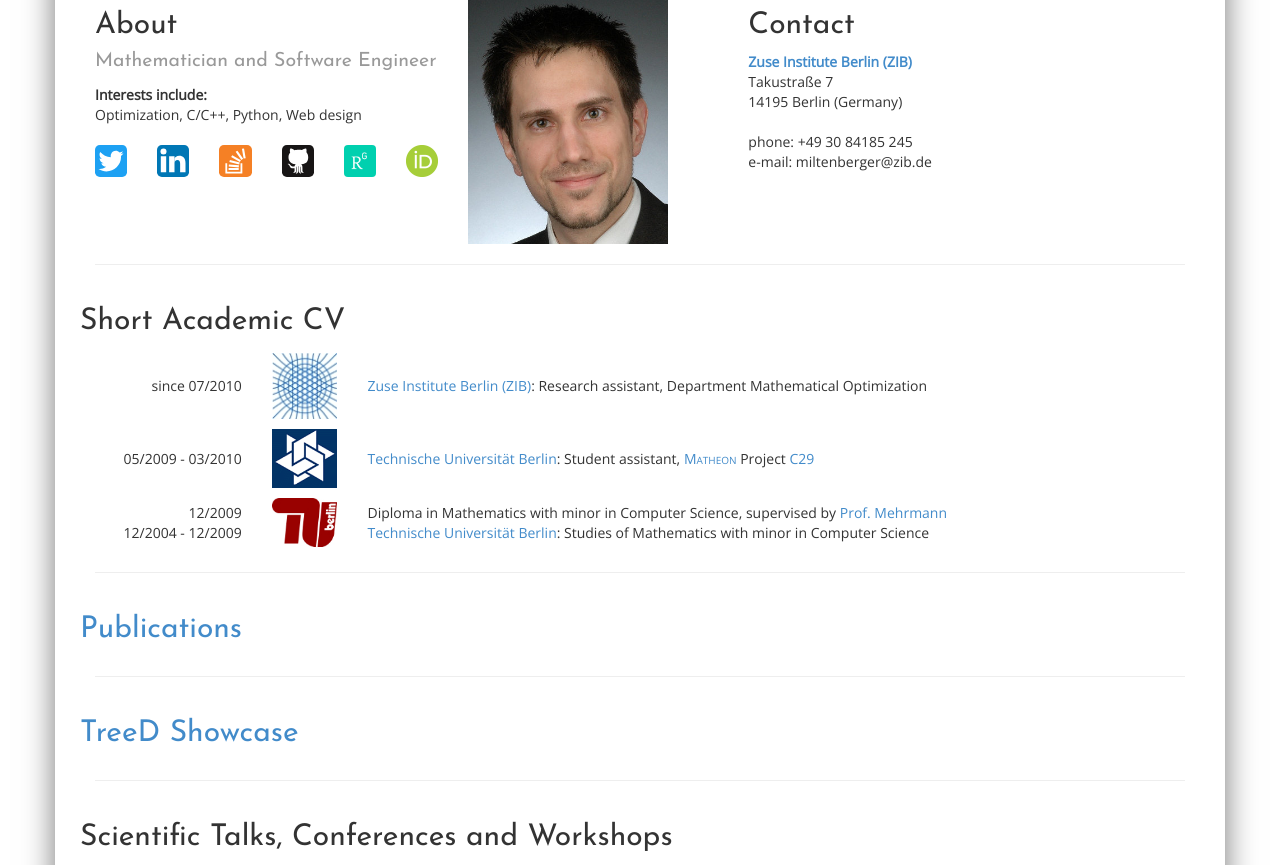
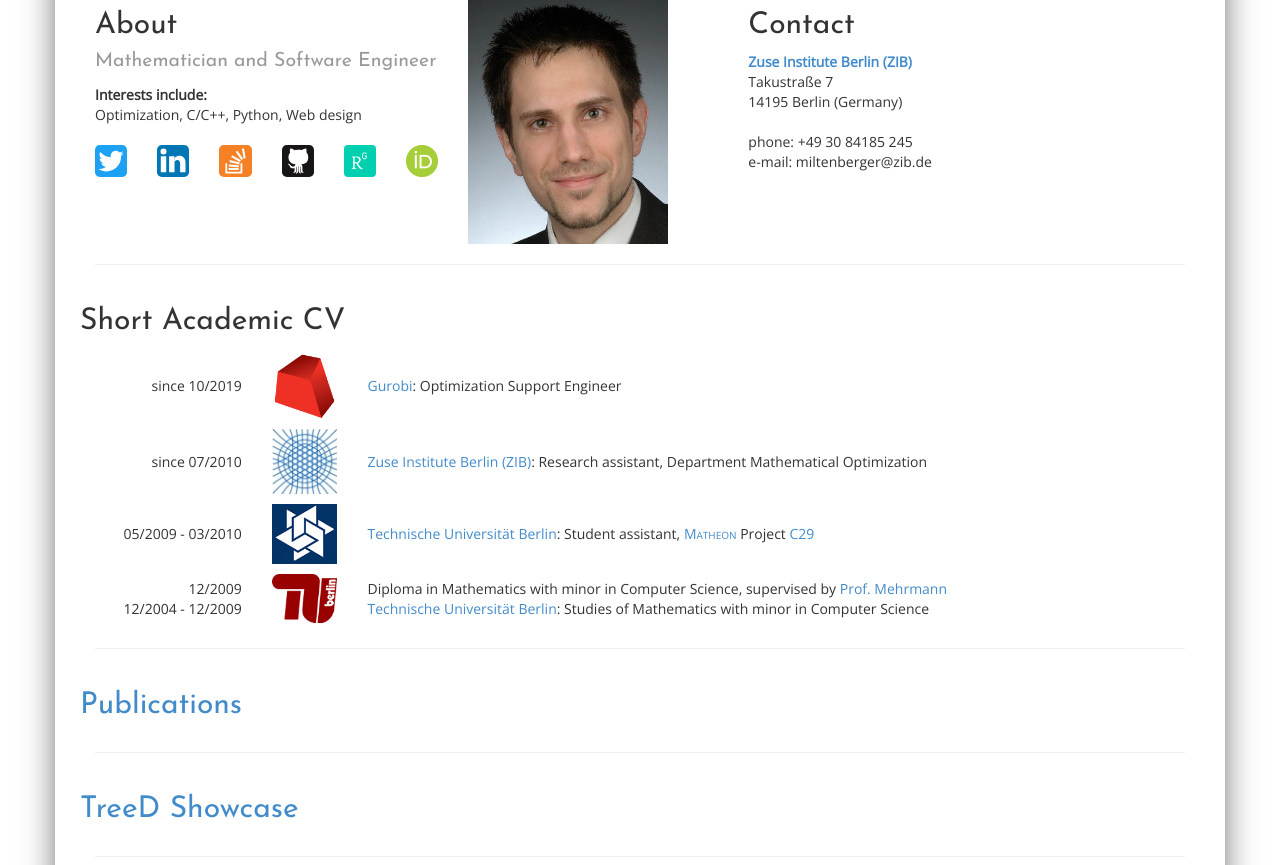
Before and after one commit to mattmilten/mattmilten.github.io, a PHP site: page / in a window 1280 px wide. Shown: the part 102-967 px from the top of the page. Run offline with PHP 8.4, Linux system fonts and the light colour scheme; some libraries are stand-ins or nearby versions.

Commit message:
add Gurobi info

```diff
--- a/index.php
+++ b/index.php
@@ -91,6 +91,20 @@
 
       <div class="row">
         <h2>Short Academic CV</h2>
+        <div class="row vertical-align">
+          <div class="col-xs-2 text-right">
+            since 10/2019
+          </div>
+          <div class="col-xs-2 col-sm-1">
+            <a href="https://www.gurobi.com">
+            <img class="img-responsive img-padding" src="logo_gurobi.png" alt="ZIB"></a>
+          </div>
+          <div class="col-xs-9">
+            <a href="https://www.gurobi.com/company/our-team/">
+              Gurobi</a>:
+              Optimization Support Engineer
+          </div>
+        </div>
         <div class="row vertical-align">
           <div class="col-xs-2 text-right">
             since 07/2010
```
Also changed, not shown: logo_gurobi.png (added).
